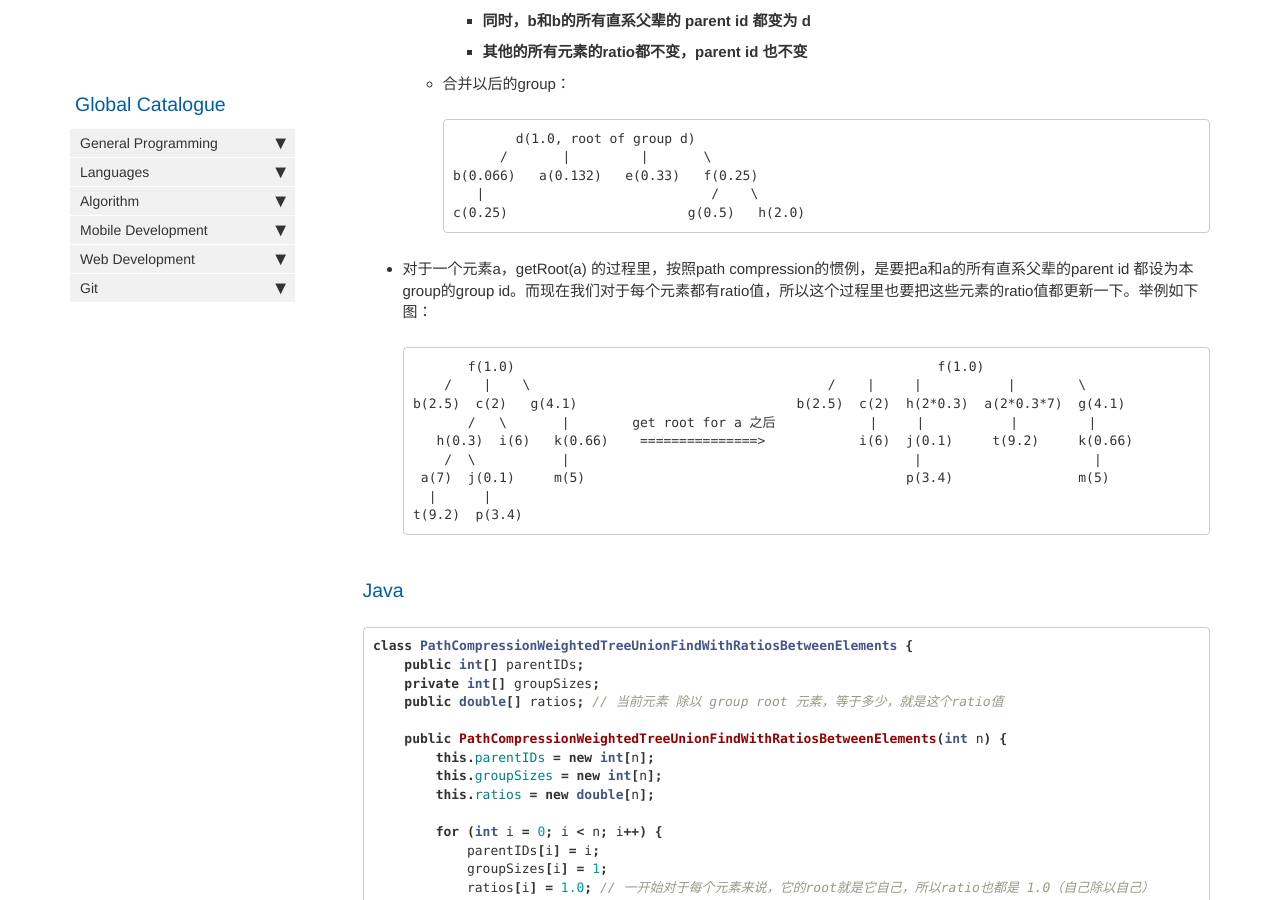
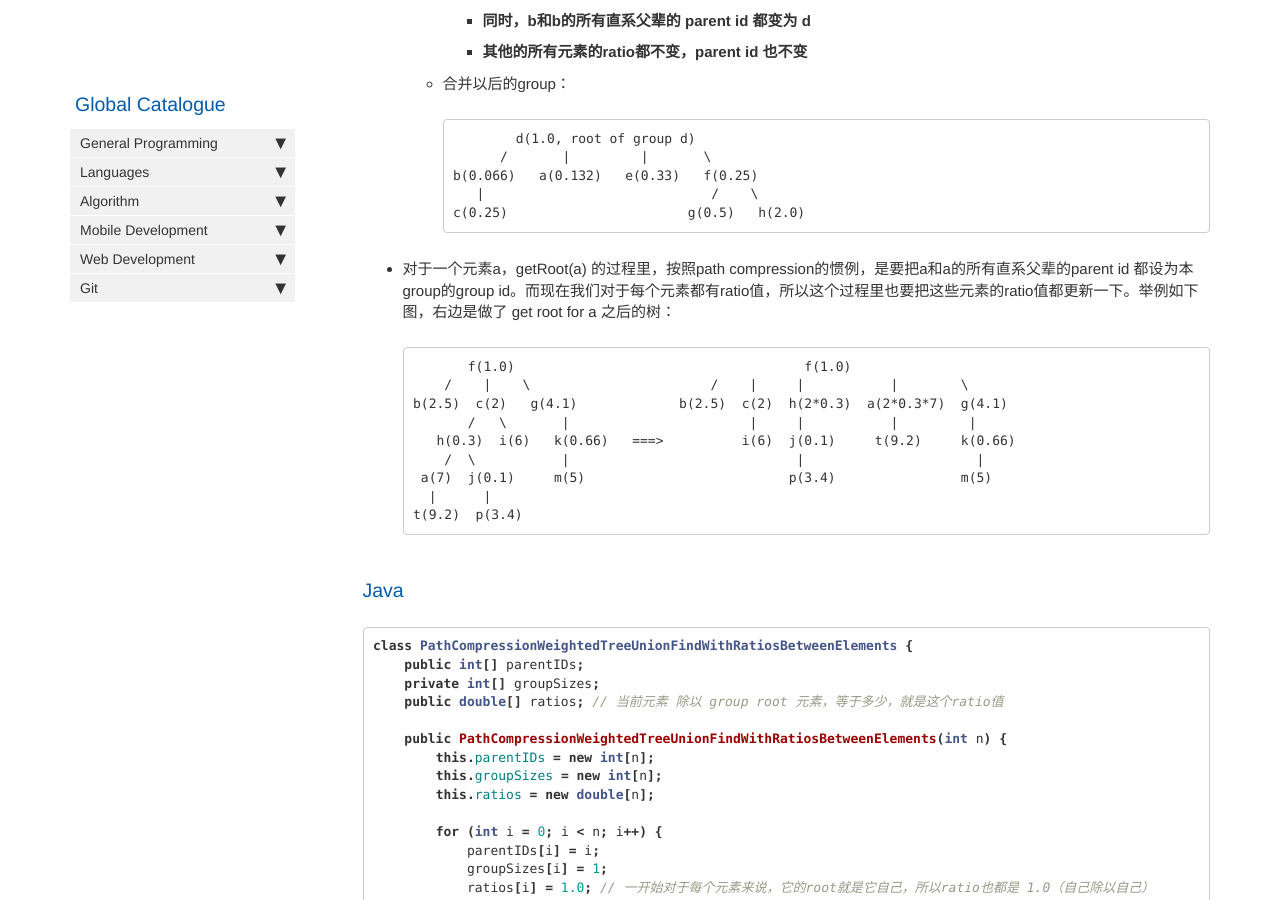
Before and after one commit to HungryOrc/hungryorc.github.io, a Jekyll site: the page built from pages/algorithm/algorithm_union_find.md, in a window 1280 px wide and 900 px high, scrolled down 7795 px. Built offline with Jekyll 4.4.1, drawn with Linux system fonts in a browser that asks for light colours; nearby versions of some CDN libraries; comment, search, counter and statistics services are not loaded.

Commit message:
Update algorithm_union_find.md

````diff
--- a/pages/algorithm/algorithm_union_find.md
+++ b/pages/algorithm/algorithm_union_find.md
@@ -352,15 +352,15 @@ class PathCompressionWeightedTreeUnionFind {
        |                             /    \
     c(0.25)                       g(0.5)   h(2.0)
     ```
-* 对于一个元素a，getRoot(a) 的过程里，按照path compression的惯例，是要把a和a的所有直系父辈的parent id 都设为本group的group id。而现在我们对于每个元素都有ratio值，所以这个过程里也要把这些元素的ratio值都更新一下。举例如下图：
+* 对于一个元素a，getRoot(a) 的过程里，按照path compression的惯例，是要把a和a的所有直系父辈的parent id 都设为本group的group id。而现在我们对于每个元素都有ratio值，所以这个过程里也要把这些元素的ratio值都更新一下。举例如下图，右边是做了 get root for a 之后的树：
   ```
-         f(1.0)                                                      f(1.0)
-      /    |    \                                      /    |     |           |        \
-  b(2.5)  c(2)   g(4.1)                            b(2.5)  c(2)  h(2*0.3)  a(2*0.3*7)  g(4.1)
-         /   \       |        get root for a 之后            |     |           |         |
-     h(0.3)  i(6)   k(0.66)    ===============>            i(6)  j(0.1)     t(9.2)     k(0.66)
-      /  \           |                                            |                      |
-   a(7)  j(0.1)     m(5)                                         p(3.4)                m(5)
+         f(1.0)                                     f(1.0)
+      /    |    \                       /    |     |           |        \
+  b(2.5)  c(2)   g(4.1)             b(2.5)  c(2)  h(2*0.3)  a(2*0.3*7)  g(4.1)
+         /   \       |                       |     |           |         |
+     h(0.3)  i(6)   k(0.66)   ===>          i(6)  j(0.1)     t(9.2)     k(0.66)
+      /  \           |                             |                      |
+   a(7)  j(0.1)     m(5)                          p(3.4)                m(5)
     |      |
   t(9.2)  p(3.4)
   ```
````
